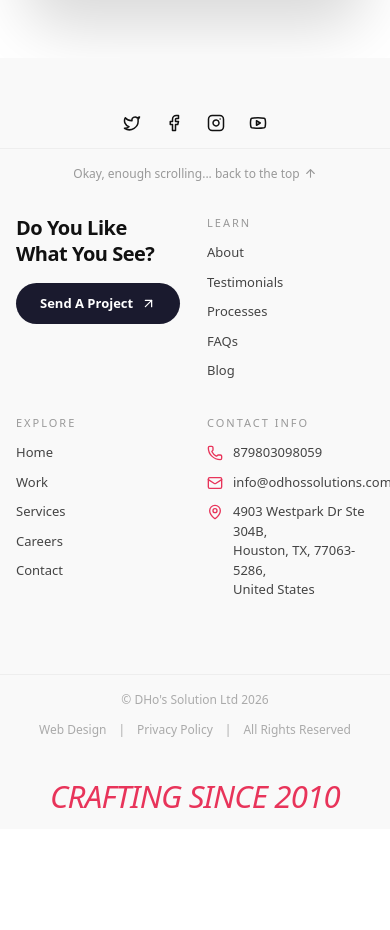
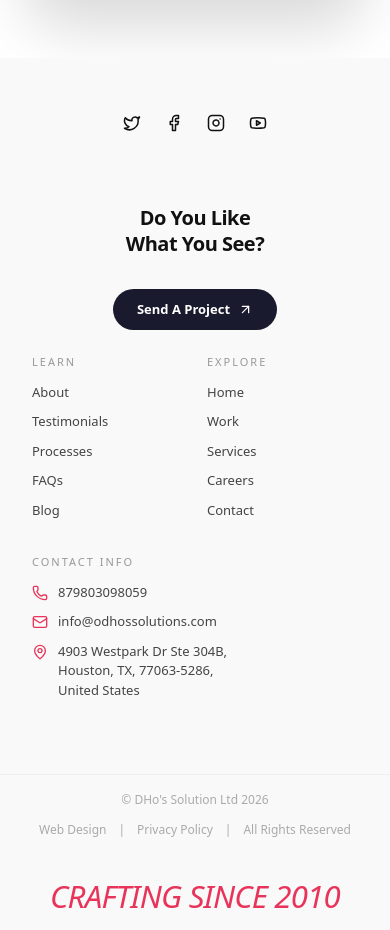
Before and after one commit to Maheen84/Odho-s-Solutions-biztech, a React (Vite) app: page /contact in a window 390 px wide. Shown: the part 3667-4597 px from the top of the page. Before the commit the page ends 4496 px from the top, so only its background shows below. Built offline with nearby package versions, Linux system fonts and the light colour scheme.

Commit message:
Fix homepage container alignment and footer responsive layout

```diff
--- a/src/components/layout/Footer.tsx
+++ b/src/components/layout/Footer.tsx
@@ -4,6 +4,7 @@ import { ArrowUpRight, ArrowUp, Twitter, Facebook, Instagram, Youtube, Phone, Ma
 export default function Footer() {
   return (
     <footer className="footer">
+      <div className="footer-inner">
         {/* Left social icons */}
         <div className="footer-socials">
           <a href="#" aria-label="Twitter"><Twitter size={18} /></a>
@@ -11,11 +12,6 @@ export default function Footer() {
           <a href="#" aria-label="Instagram"><Instagram size={18} /></a>
           <a href="#" aria-label="Youtube"><Youtube size={18} /></a>
         </div>
-
-      {/* Back to top */}
-      <button className="back-to-top" onClick={() => window.scrollTo({ top: 0, behavior: 'smooth' })}>
-        Okay, enough scrolling... back to the top <ArrowUp size={13} />
-      </button>
 
         <div className="footer-grid">
           {/* CTA */}
@@ -47,11 +43,12 @@ export default function Footer() {
         </div>
 
         {/* Contact */}
-        <div className="footer-col">
+          <div className="footer-col footer-contact-col">
             <div className="footer-col-label">Contact info</div>
             <div className="footer-contact-item"><Phone size={16} /> 879803098059</div>
             <div className="footer-contact-item"><Mail size={16} /> info@odhossolutions.com</div>
             <div className="footer-contact-item"><MapPin size={16} /> 4903 Westpark Dr Ste 304B,<br />Houston, TX, 77063-5286,<br />United States</div>
+          </div>
         </div>
       </div>
 
--- a/src/index.css
+++ b/src/index.css
@@ -209,7 +209,7 @@
 .why-card p { @apply text-[13px] text-[#444] leading-[1.7] m-0; }
 .book-btn { @apply inline-flex items-center gap-2 bg-[#1a1a2e] text-white border-none rounded-[50px] px-[26px] py-[13px] text-[14px] font-semibold cursor-pointer transition-all duration-300 hover:bg-[#2e2e50] hover:scale-105; }
 
-.testimonial-section { @apply bg-gradient-to-br from-[#E8345A] via-[#7B2D8B] to-[#3B1F6E] rounded-[24px] p-8 md:p-[60px_48px] relative z-10 mx-4 md:mx-0; }
+.testimonial-section { @apply bg-gradient-to-br from-[#E8345A] via-[#7B2D8B] to-[#3B1F6E] rounded-[24px] p-8 md:p-[60px_48px] relative z-10; }
 .testimonial-label { @apply text-center text-white/70 text-[13px] tracking-[0.2em] mb-[10px]; }
 .testimonial-heading { @apply text-center text-white text-[26px] md:text-[28px] font-extrabold uppercase tracking-[0.05em] mb-[12px]; }
 .testimonial-sub { @apply text-center text-white/65 text-[14px] md:text-[13px] max-w-[480px] mx-auto mb-[32px] leading-[1.6] px-4; }
@@ -236,7 +236,7 @@
 .trust-text { @apply text-white text-[13px]; }
 .trust-text span { @apply text-[#E8345A] font-bold; }
 
-.faq-section { @apply flex flex-col md:flex-row gap-8 px-6 md:px-20 py-10 md:py-[60px] bg-transparent; }
+.faq-section { @apply flex flex-col md:flex-row gap-8 py-10 md:py-[60px] bg-transparent; }
 .faq-left { @apply flex-1; }
 .faq-label { @apply text-[12px] text-[#999] uppercase tracking-[0.2em] mb-2; }
 .faq-heading { @apply text-[28px] font-extrabold text-[#111] mb-8; }
@@ -291,18 +291,22 @@
 
 /* Footer */
 .footer { @apply bg-[#f9f9f9] pt-10 md:pt-16 relative z-10; }
-.footer-socials { @apply flex flex-row justify-center md:justify-start md:flex-col gap-6 md:gap-5 p-6 md:p-[40px_20px] static md:absolute left-0 top-0 h-auto md:h-full w-full md:w-auto border-b md:border-b-0 border-[#eee] mb-4 md:mb-0; }
+.footer-inner { @apply max-w-7xl mx-auto px-4 md:px-8 lg:px-16 grid gap-6; }
+.footer-socials { @apply col-span-full sm:col-span-2 lg:col-span-1 flex flex-row justify-center md:justify-start gap-6 p-6 border-b border-[#eee] sm:border-b-0 sm:border-r border-transparent mb-0; }
 .back-to-top { @apply absolute top-[20px] right-[30px] text-[12px] text-[#999] cursor-pointer hover:text-[#E8345A] font-normal flex items-center gap-1 transition-colors z-50 no-underline; }
 @media (max-width: 768px) {
   .back-to-top {
     @apply static flex justify-center text-center mt-4 mb-6 w-full;
   }
 }
-.footer-grid { @apply grid grid-cols-2 lg:grid-cols-4 gap-6 px-4 md:px-8 lg:px-16 pb-10 md:pb-16 mt-8; }
+.footer-grid { @apply grid grid-cols-1 sm:grid-cols-2 lg:grid-cols-4 gap-6 pb-10 md:pb-16 mt-8; }
+.footer-cta { @apply col-span-full sm:col-span-2 lg:col-span-1 flex flex-col gap-4; }
 .footer-cta h3 { @apply text-[22px] font-bold text-[#111] mb-4 leading-[1.3] normal-case; }
 .footer-btn { @apply bg-[#1a1a2e] text-white rounded-[50px] p-[11px_24px] text-[13px] font-semibold inline-flex items-center gap-2 cursor-pointer transition hover:bg-[#2e2e50] w-auto; }
 @media (max-width: 768px) {
   .footer-grid { @apply grid-cols-2 gap-6 px-4 pb-8; }
+  .footer-cta { @apply col-span-2 items-center text-center; }
+  .footer-contact-col { @apply col-span-2; }
   .footer-socials { @apply justify-center flex-row flex-wrap p-4 mb-0; }
   .footer-bottom { @apply px-4 text-center; }
   .footer-bottom-top { @apply flex-col items-center text-center gap-2; }
--- a/src/pages/BlogDetail.tsx
+++ b/src/pages/BlogDetail.tsx
@@ -16,8 +16,8 @@ export default function BlogDetail() {
 
       {/* Article Section */}
       <section className="py-12 bg-white px-4 md:px-8 lg:px-16">
-        <div className="container">
-          <div className="grid grid-cols-1 gap-10 lg:grid-cols-[1fr_320px] items-start">
+        <div className="max-w-7xl mx-auto">
+          <div className="grid grid-cols-[minmax(0,1fr)_minmax(220px,280px)] gap-6 items-start">
 
             {/* Left Content */}
             <div>
@@ -124,23 +124,23 @@ export default function BlogDetail() {
             </div>
 
             {/* Sidebar */}
-            <div className="space-y-4 lg:space-y-8">
+            <div className="sticky top-16 space-y-4 lg:space-y-8 self-start">
                {/* Search */}
-               <div className="p-4 lg:p-6 bg-[#1a1035] border border-transparent rounded-[24px] shadow-lg text-white">
-                 <h3 className="text-sm font-bold mb-4 text-white uppercase tracking-wider">Search Blog</h3>
+               <div className="p-3 lg:p-5 bg-[#1a1035] border border-transparent rounded-[24px] shadow-lg text-white">
+                 <h3 className="text-sm lg:text-base font-bold mb-3 text-white uppercase tracking-wider">Search Blog</h3>
                  <div className="relative">
                    <input
                      type="text"
                      placeholder="Search..."
-                     className="w-full pl-10 pr-4 py-3 bg-white/5 rounded-[16px] border border-white/10 focus:border-primary outline-none transition-all text-sm text-white placeholder-white/40"
+                     className="w-full pl-10 pr-3 py-2.5 bg-white/5 rounded-[16px] border border-white/10 focus:border-primary outline-none transition-all text-sm text-white placeholder-white/40"
                    />
                    <Search className="absolute left-3 top-1/2 -translate-y-1/2 text-white/40" size={18} />
                  </div>
                </div>
 
                {/* Table of Content */}
-               <div className="p-4 lg:p-6 bg-[#1a1035] border border-transparent rounded-[24px] shadow-lg text-white">
-                 <h3 className="text-sm font-bold mb-4 text-white uppercase tracking-wider">Table Of Content</h3>
+               <div className="p-3 lg:p-5 bg-[#1a1035] border border-transparent rounded-[24px] shadow-lg text-white">
+                 <h3 className="text-sm lg:text-base font-bold mb-3 text-white uppercase tracking-wider">Table Of Content</h3>
                  <nav className="flex flex-col gap-2">
                     <a href="#introduction" onClick={(e) => { e.preventDefault(); document.getElementById('introduction')?.scrollIntoView({behavior: 'smooth'}) }} className="block py-2 px-3 rounded-[12px] text-sm font-semibold text-white/70 hover:text-white hover:bg-white/5 transition-colors">Introduction</a>
                     <a href="#software" onClick={(e) => { e.preventDefault(); document.getElementById('software')?.scrollIntoView({behavior: 'smooth'}) }} className="block py-2 px-3 rounded-[12px] text-sm font-semibold text-white/70 hover:text-white hover:bg-white/5 transition-colors">Software and Tools</a>
@@ -150,8 +150,8 @@ export default function BlogDetail() {
                </div>
 
                {/* Categories */}
-               <div className="p-4 lg:p-6 bg-[#1a1035] border border-transparent rounded-[24px] shadow-lg text-white">
-                 <h3 className="text-sm font-bold mb-4 text-white uppercase tracking-wider">Categories</h3>
+               <div className="p-3 lg:p-5 bg-[#1a1035] border border-transparent rounded-[24px] shadow-lg text-white">
+                 <h3 className="text-sm lg:text-base font-bold mb-3 text-white uppercase tracking-wider">Categories</h3>
                  <div className="space-y-2">
                    {["UI/UX Design", "Research", "Presentation", "Product Design", "Tools & Software", "Case Studies"].map((cat, idx) => (
                      <NavLink
--- a/src/pages/Home.tsx
+++ b/src/pages/Home.tsx
@@ -251,6 +251,7 @@ export default function Home() {
 
       {/* Testimonials */}
       <section className="testimonial-section">
+        <div className="max-w-7xl mx-auto px-6 lg:px-16">
           <div className="testimonial-label">Testimonial</div>
           <h2 className="testimonial-heading">Social Proof & Success Stories</h2>
           <p className="testimonial-sub">Here's what our clients have to say after partnering us — real experiences, real results, and real stories behind the Search</p>
@@ -301,10 +302,12 @@ export default function Home() {
           <div className="text-white font-bold">4.9 / 5.0</div>
           <div className="trust-text">Trusted by <span>500+</span> Worldwide Clients</div>
         </div>
+        </div>
       </section>
 
       {/* FAQ Section */}
       <section className="faq-section">
+        <div className="max-w-7xl mx-auto px-6 lg:px-16 grid grid-cols-1 lg:grid-cols-[1fr_320px] gap-8">
           <div className="faq-left">
             <div className="faq-label">FAQ</div>
             <h2 className="faq-heading">Questions <span>Answers</span></h2>
@@ -338,6 +341,7 @@ export default function Home() {
               <button className="ask-btn">Ask a question</button>
             </div>
           </div>
+        </div>
       </section>
 
       <CtaBanner />
```
Lines whose indentation alone changed are shown as unchanged.
